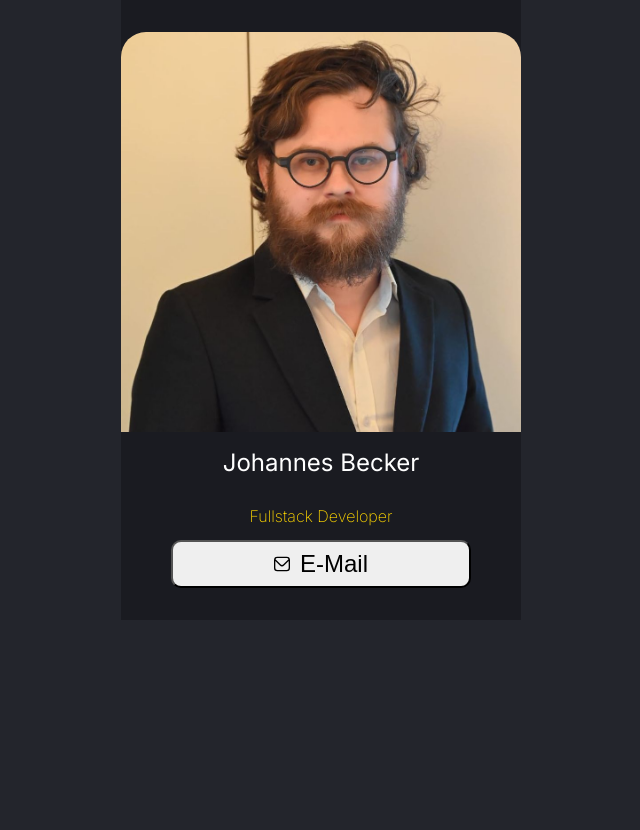
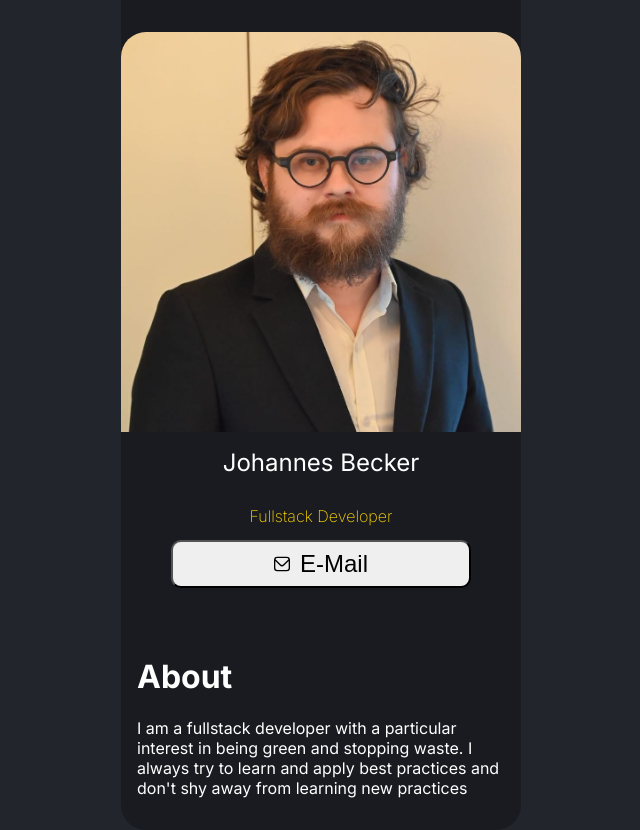
Before and after one commit to hydrogen-1/business-card, a React (Vite) app: page / in a window 1280 px wide. Shown: the whole page, without its empty margins (319-959 px from the left). Before the commit the page ends 800 px from the top, so only its background shows below. Built offline with nearby package versions, Linux system fonts and the light colour scheme.

Commit message:
add about section

```diff
--- a/src/App.jsx
+++ b/src/App.jsx
@@ -1,9 +1,11 @@
 import Info from "./components/Info";
+import About from "./components/About";
 
 function App() {
   return (
     <div className="content">
       <Info />
+      <About />
     </div>
   );
 }
--- /dev/null
+++ b/src/components/About.jsx
@@ -0,0 +1,14 @@
+function About() {
+  return (
+    <div id="about">
+      <h1>About</h1>
+      <p>
+        I am a fullstack developer with a particular interest in being green and
+        stopping waste. I always try to learn and apply best practices and don't
+        shy away from learning new practices
+      </p>
+    </div>
+  );
+}
+
+export default About;
--- a/src/index.css
+++ b/src/index.css
@@ -19,6 +19,9 @@ body {
   min-width: 400px;
   width: 25%;
   display: flex;
+  flex-direction: column;
+  border-bottom-right-radius: 25px;
+  border-bottom-left-radius: 25px;
 }
 
 header {
@@ -67,6 +70,10 @@ header>h2 {
   color: gold;
 }
 
+#about {
+  padding: 1rem;
+}
+
 @media screen and (width <=500px) {
   .content {
     margin: 5% 10%;
```
